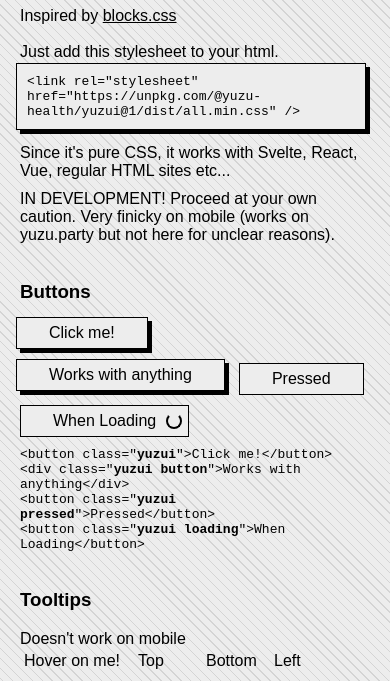
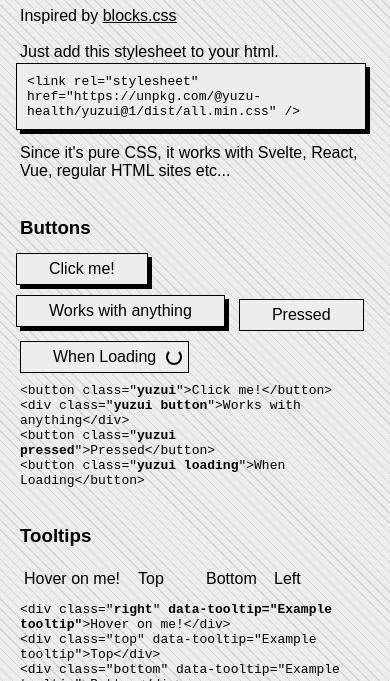
Before and after one commit to yuzu-health/yuzu.style, a website: page index.html in a window 390 px wide. Shown: the part 157-838 px from the top of the page. Drawn offline with Linux system fonts and the light colour scheme.

Commit message:
working on mobile now

```diff
--- a/index.html
+++ b/index.html
@@ -1,7 +1,7 @@
 <title>yuzUI</title>
 
 <meta name="viewport" content="width=device-width" />
-<link rel="stylesheet" type="text/css" href="./src/all.css" />
+<link rel="stylesheet" type="text/css" href="./dist/all.min.css" />
 
 <style>
   body {
@@ -106,11 +106,6 @@
     etc...
   </div>
 
-  <div style="margin-top: 10px">
-    IN DEVELOPMENT! Proceed at your own caution. Very finicky on mobile (works
-    on yuzu.party but not here for unclear reasons).
-  </div>
-
   <br />
 
   <h3>Buttons</h3>
@@ -138,7 +133,6 @@
   <br />
 
   <h3>Tooltips</h3>
-  <div>Doesn't work on mobile</div>
   <div style="display: flex; gap: 10px">
     <span class="right" style="padding: 4px" data-tooltip="Example tooltip">
       Hover on me!
```
